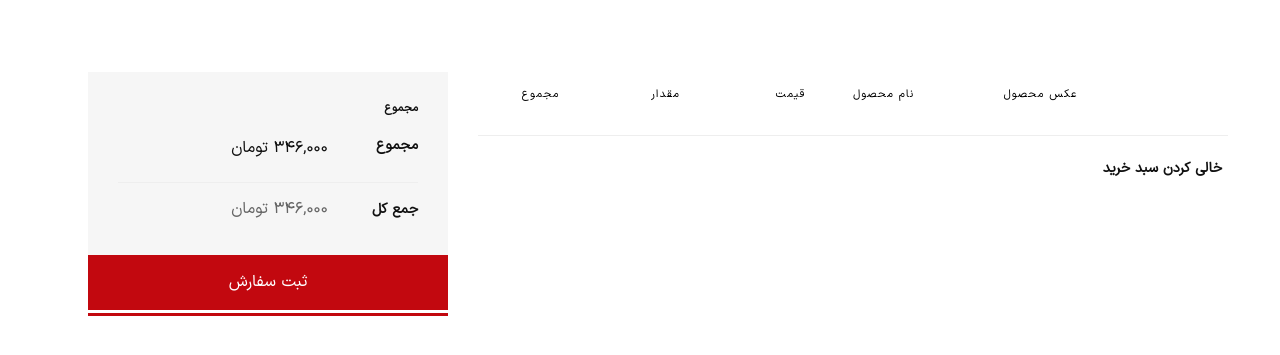
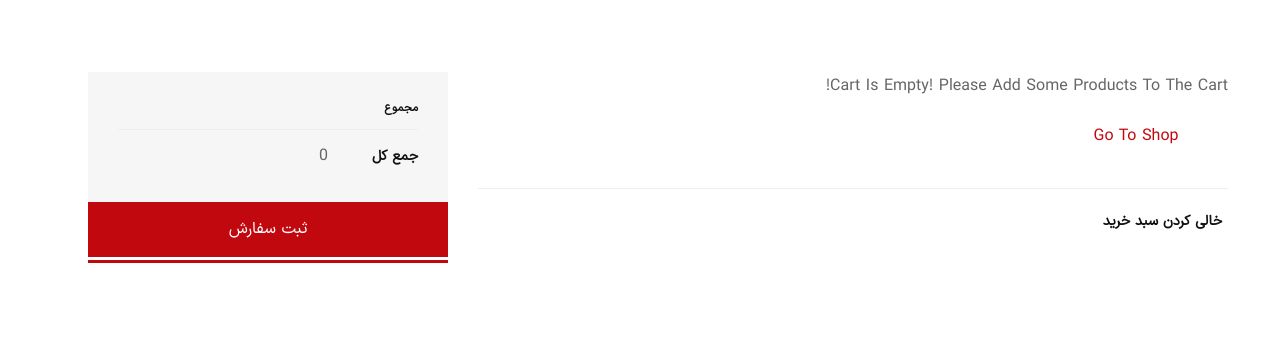
Before and after one commit to amahadnezhad/OnlineShop, a Django app: page /cart/ in a window 1280 px wide. Shown: the part 103-458 px from the top of the page. Run offline with Django 4.2, Linux system fonts and the light colour scheme; lists and menus that the app fills with data are empty; parts of the project's set-up code (start-up, migrations or seed data) failed here and were passed over; some libraries are stand-ins or nearby versions; some web fonts are replaced.

Commit message:
Fix Total Price in cart_detail.html & Some Other Changes

```diff
--- a/cart/cart.py
+++ b/cart/cart.py
@@ -17,17 +17,18 @@ class Cart:
 
         self.cart = cart
 
-    def add(self, product, quantity=1):
+    def add(self, product, quantity=1, replace_current_quantity=False):
         """
         Add The Specified Product To The Cart If It Exists
         """
         product_id = str(product.id)
         if product_id not in self.cart:
-            self.cart[product_id] = {'quantity': quantity}
+            self.cart[product_id] = {'quantity': 0}
 
+        if replace_current_quantity:
+            self.cart[product_id]['quantity'] = quantity
         else:
             self.cart[product_id]['quantity'] += quantity
-
         self.save()
 
     def remove(self, product):
@@ -55,6 +56,7 @@ class Cart:
             cart[str(product.id)]['product_obj'] = product
 
         for item in cart.values():
+            item['total_price'] = item["product_obj"].price * item['quantity']
             yield item
 
     def __len__(self):
@@ -66,6 +68,5 @@ class Cart:
 
     def get_total_price(self):
         product_ids = self.cart.keys()
-        products = Product.objects.filter(id__in=product_ids)
 
-        return sum(product.price for product in products)
+        return sum(item['quantity'] * item['product_obj'].price for item in self.cart.values())
--- a/cart/forms.py
+++ b/cart/forms.py
@@ -5,3 +5,5 @@ class AddToCartProductForm(forms.Form):
     QUANTITY_CHOICES = [(i, str(i)) for i in range(1, 31)]
 
     quantity = forms.TypedChoiceField(choices=QUANTITY_CHOICES, coerce=int)
+
+    inplace = forms.BooleanField(required=False, widget=forms.HiddenInput)
--- a/cart/templates/cart/cart_detail.html
+++ b/cart/templates/cart/cart_detail.html
@@ -11,16 +11,17 @@
             <div class="container">
                 <div class="row">
                     <div class="col-lg-8 mb-md--50">
-                        <form class="cart-form" action="#">
                         <div class="row no-gutters">
                             <div class="col-12">
+                                {% if cart %}
+
                                     <div class="table-content table-responsive">
                                         <table class="table text-center">
                                             <thead>
                                             <tr>
                                                 <th>&nbsp;</th>
                                                 <th>عکس محصول</th>
-                                                <th class="text-left">نام محصول</th>
+                                                <th>نام محصول</th>
                                                 <th>قیمت</th>
                                                 <th>مقدار</th>
                                                 <th>مجموع</th>
@@ -34,12 +35,11 @@
                                                         <a href="{% url 'cart:cart_remove' item.product_obj.id %}">
                                                             <i class="flaticon flaticon-cross"></i></a></td>
                                                     <td class="product-thumbnail text-left">
-                                                        <img src="assets/img/products/prod-10-70x88.jpg"
-                                                             alt="Product Thumnail">
+                                                        <img src="assets/img/products/prod-10-70x88.jpg">
                                                     </td>
-                                                    <td class="product-name wide-column">
+                                                    <td class="product-name">
                                                         <h3>
-                                                            <a href="{{item.product_obj.get_absolute_url}}">
+                                                            <a href="{{ item.product_obj.get_absolute_url }}">
                                                                 {{ item.product_obj.title }}
                                                             </a>
                                                         </h3>
@@ -52,19 +52,28 @@
                                                             </span>
                                                     </td>
                                                     <td class="product-quantity">
+                                                        <form class="d-flex"
+                                                              action="{% url 'cart:cart_add' item.product_obj.id %}"
+                                                              method="POST">
+                                                            {% csrf_token %}
                                                             <div class="quantity">
                                                                 <input
                                                                         type="number"
                                                                         class="quantity-input"
-                                                                    name="qty"
+                                                                        name="quantity"
                                                                         id="qty-1"
                                                                         value="{{ item.quantity }}"
                                                                         min="1">
                                                             </div>
+                                                            {{ item.product_update_quantity_form.inplace }}
+                                                            <button class="small" type="submit"><i
+                                                                    class="fa fa-refresh"></i></button>
+                                                        </form>
+
                                                     </td>
                                                     <td class="product-total-price">
                                                             <span class="product-price-wrapper">
-                                                                <span class="money">۲۹۶,۰۰۰ تومان</span>
+                                                                <span class="money">{{ item.total_price }}</span>
                                                             </span>
                                                     </td>
                                                 </tr>
@@ -73,6 +82,10 @@
                                             </tbody>
                                         </table>
                                     </div>
+                                {% else %}
+                                    <p>{% trans 'Cart Is Empty! Please Add Some Products To The Cart!' %}</p>
+                                    <a class="btn" href="{% url 'product_list' %}">{% trans 'Go To Shop' %}</a>
+                                {% endif %}
                             </div>
                         </div>
                         <div class="row no-gutters border-top pt--20 mt--20">
@@ -80,28 +93,27 @@
                                 <button type="submit" class="cart-form__btn">خالی کردن سبد خرید</button>
                             </div>
                         </div>
-                        </form>
                     </div>
                     <div class="col-lg-4">
                         <div class="cart-collaterals">
                             <div class="cart-totals">
                                 <h5 class="font-size-14 font-bold mb--15">مجموع</h5>
                                 <div class="cart-calculator">
-                                    <div class="cart-calculator__item">
-                                        <div class="cart-calculator__item--head">
-                                            <span>مجموع</span>
-                                        </div>
-                                        <div class="cart-calculator__item--value">
-                                            <span>۳۴۶,۰۰۰ تومان</span>
-                                        </div>
-                                    </div>
+                                    {#                                    <div class="cart-calculator__item">#}
+                                    {#                                        <div class="cart-calculator__item--head">#}
+                                    {#                                            <span>مجموع</span>#}
+                                    {#                                        </div>#}
+                                    {#                                        <div class="cart-calculator__item--value">#}
+                                    {#                                            <span>۳۴۶,۰۰۰ تومان</span>#}
+                                    {#                                        </div>#}
+                                    {#                                    </div>#}
                                     <div class="cart-calculator__item order-total">
                                         <div class="cart-calculator__item--head">
                                             <span>جمع کل</span>
                                         </div>
                                         <div class="cart-calculator__item--value">
                                                 <span class="product-price-wrapper">
-                                                    <span class="money">۳۴۶,۰۰۰ تومان</span>
+                                                    <span class="money">{{ cart.get_total_price }}</span>
                                                 </span>
                                         </div>
                                     </div>
--- a/cart/views.py
+++ b/cart/views.py
@@ -7,6 +7,13 @@ from .forms import AddToCartProductForm
 
 def cart_detail_view(request):
     cart = Cart(request)
+
+    for item in cart:
+        item['product_update_quantity_form'] = AddToCartProductForm(initial={
+            'quantity': item['quantity'],
+            'inplace': True,
+        })
+
     return render(request, 'cart/cart_detail.html', {
         'cart': cart,
     })
@@ -21,7 +28,7 @@ def add_to_cart_view(request, product_id):
     if form.is_valid():
         cleaned_data = form.cleaned_data
         quantity = cleaned_data['quantity']
-        cart.add(product, quantity)
+        cart.add(product, quantity, replace_current_quantity=cleaned_data['inplace'])
 
     return redirect('cart:cart_detail')
 
```
Lines whose indentation alone changed are shown as unchanged.
